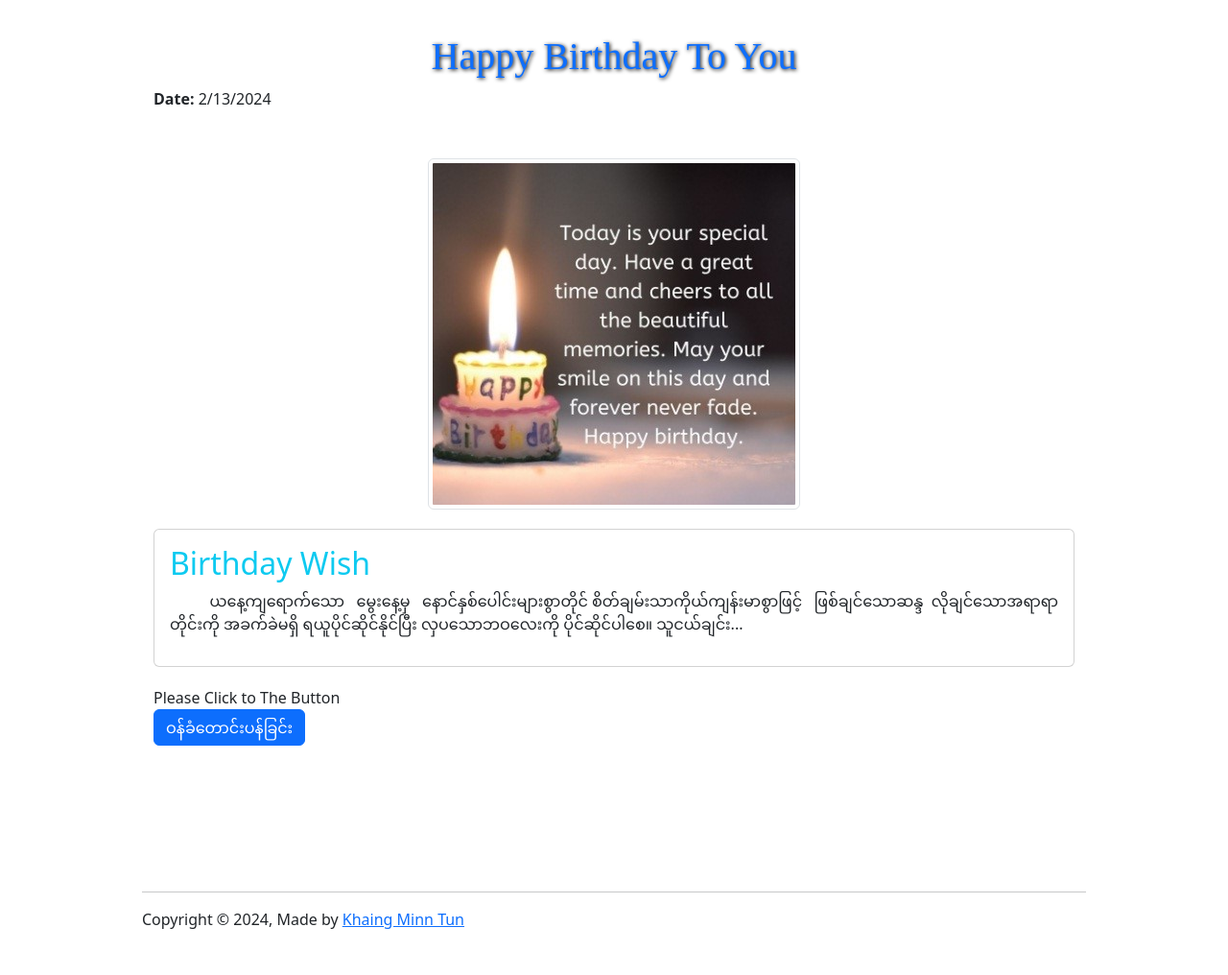
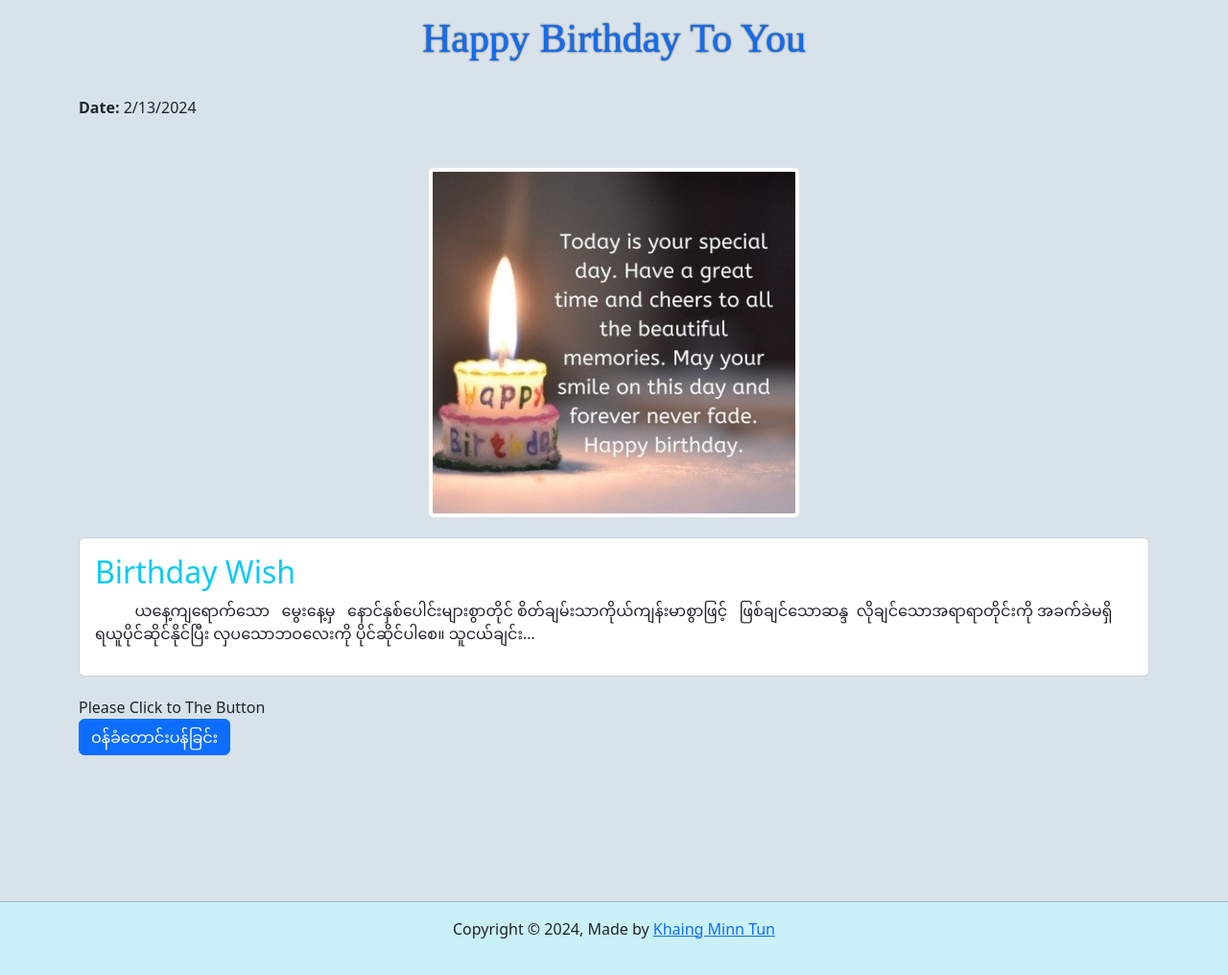
Before and after one commit to khaingminntun/Birthday-Wish, a plain HTML site: page index.html in a window 1280 px wide. Shown: the whole page at 96% size. Drawn offline with nearby package versions, Linux system fonts and the light colour scheme.

Commit message:
Update style.css

```diff
--- a/style.css
+++ b/style.css
@@ -5,22 +5,23 @@
 }
 
 body {
-    width: 80%;
-    margin: 0 auto;
-    padding: 20px;
+
+    background: #d8e2eb;
 }
 @media only screen and (max-width: 510px) {
     body{
         width: 100%;
-        padding: 20px;
+
     }
 }
 
 .header {
     font-family: 'Times New Roman', Times, serif;
-    text-shadow: 1px 1px 4px black;
+    text-shadow: 0px 0px 2px black;
     text-align: center;
     margin-top: 15px;
+    font-size: 42px;
+    margin-bottom: 35px;
 }
 .image {
     display: flex;
@@ -29,8 +30,24 @@ body {
 }
 .image img {
     max-width: 100%;
-
+    transition: 1s ease-out;
 }
 .Birthday_wish {
     margin: 20px 0;
 }
+
+
+footer {
+   margin-bottom: -80px;
+    background: #caf0f8;
+    padding: 0;
+}
+
+footer hr {
+    background: #ccc;
+
+}
+footer div {
+    padding-bottom: 20px;
+    text-align: center;
+}
```
